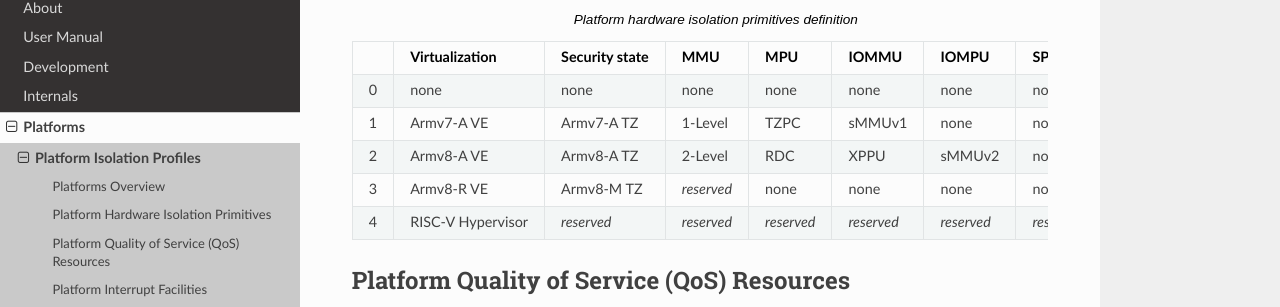
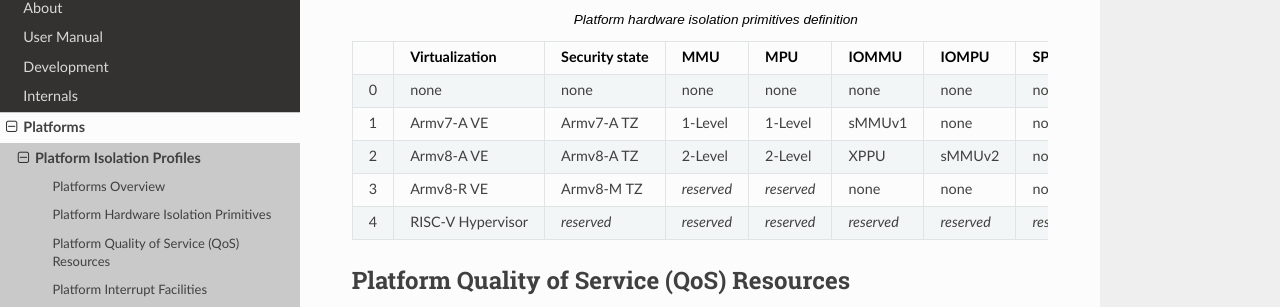
Before and after one commit to bao-project/bao-docs, a Sphinx documentation site: the page built from source/platform/platform.rst, in a window 1280 px wide and 900 px high, scrolled down 1281 px. Shown: the part 144-451 px from the top of the window. Built offline with Sphinx 7.4.7 and the Read the Docs theme 2.0.0, drawn with Linux system fonts in a browser that asks for light colours.

Commit message:
add HIP table mpu options

```diff
--- a/source/platform/platform.rst
+++ b/source/platform/platform.rst
@@ -103,7 +103,7 @@ the following table:
      - Armv7-A VE
      - Armv7-A TZ
      - 1-Level
-     - TZPC
+     - 1-Level
      - sMMUv1
      - none
      - none
@@ -111,7 +111,7 @@ the following table:
      - Armv8-A VE
      - Armv8-A TZ
      - 2-Level
-     - RDC
+     - 2-Level
      - XPPU
      - sMMUv2
      - none
@@ -119,7 +119,7 @@ the following table:
      - Armv8-R VE
      - Armv8-M TZ
      - *reserved*
-     - none
+     - *reserved*
      - none
      - none
      - none
```
